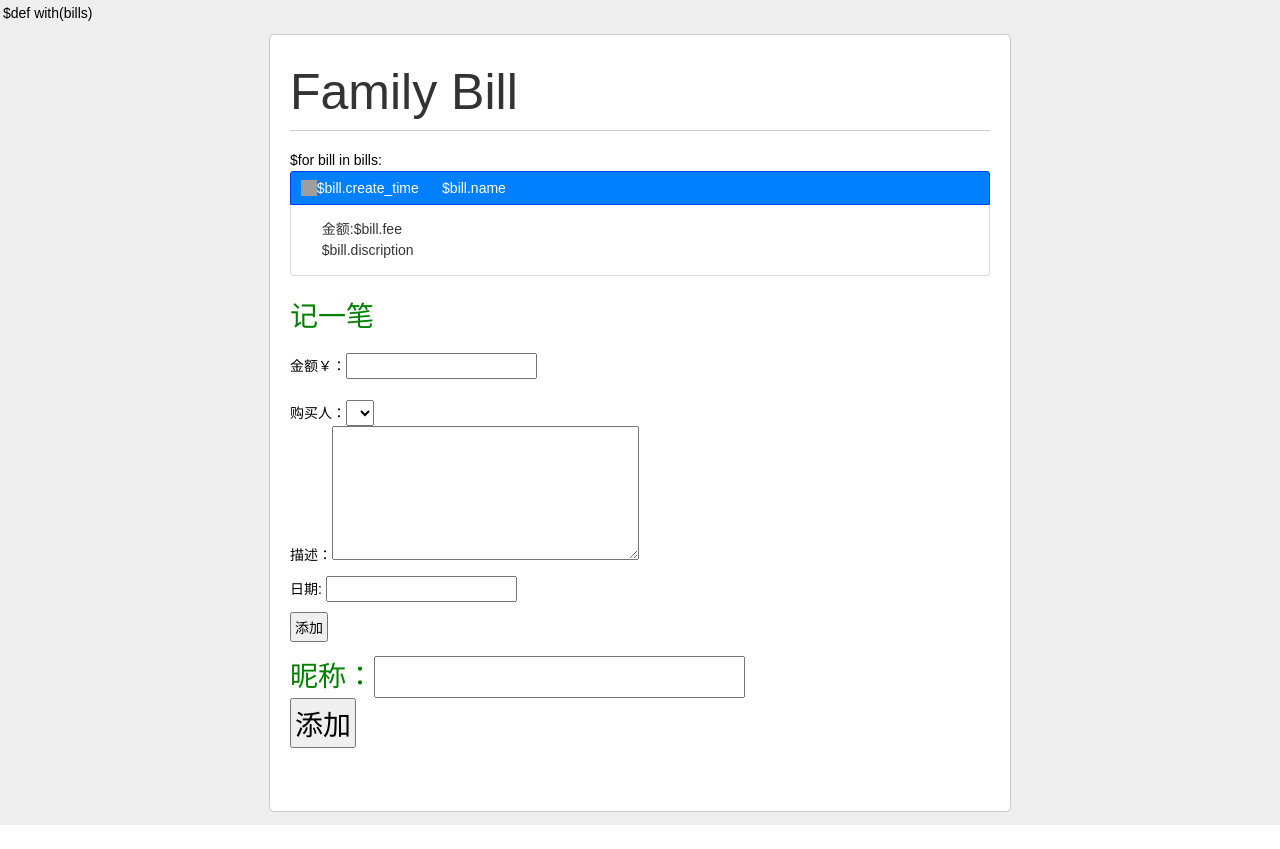
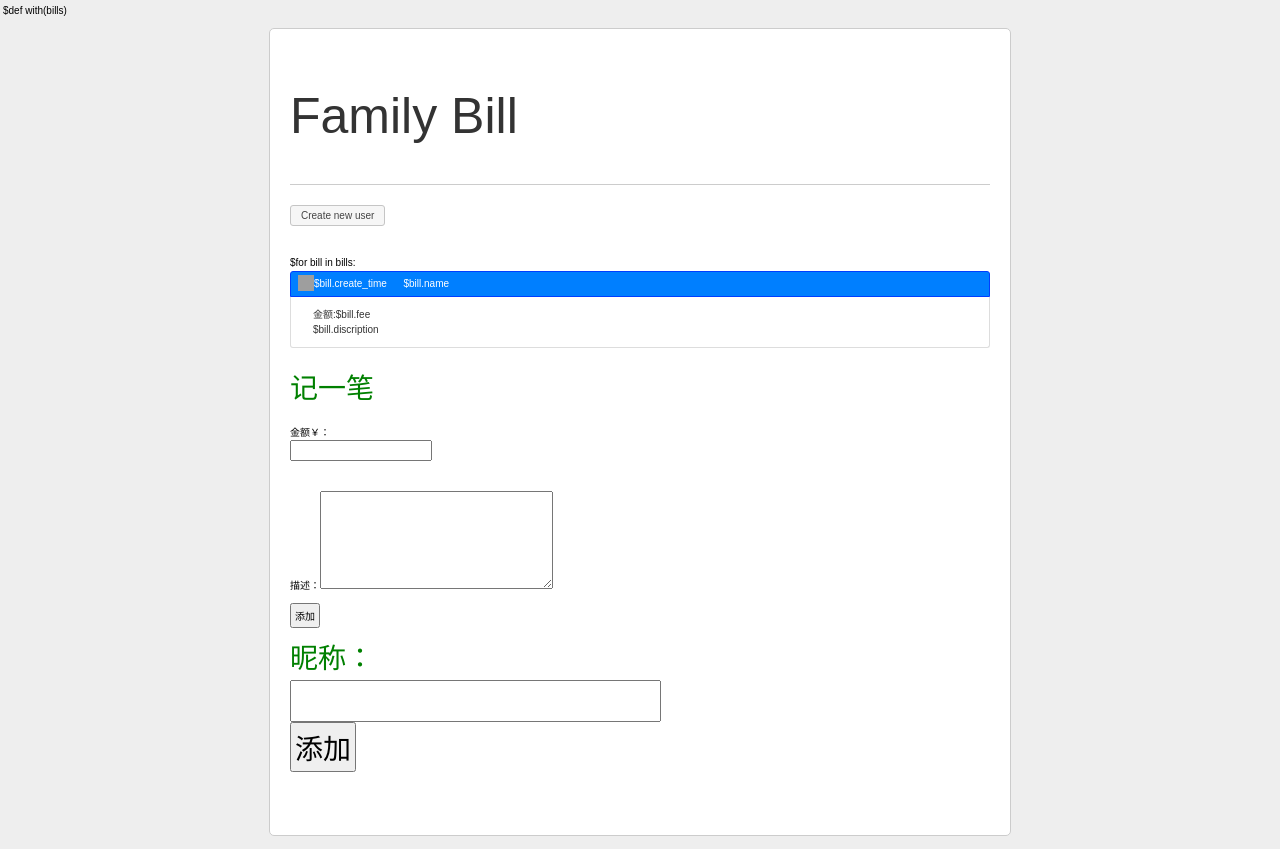
Before and after one commit to redfish88/FamilyBill, a Python web app: template templates/index.html in a window 1280 px wide. Before the commit the page ends 825 px from the top, so only its background shows below. Run offline with Jinja, Linux system fonts and the light colour scheme; the template is opened without the code that fills it, so the values that code supplies are empty; some libraries are stand-ins or nearby versions; grey boxes are pictures that could not be loaded.

Commit message:
添加UI样式

```diff
--- a/static/js/index.js
+++ b/static/js/index.js
@@ -7,7 +7,7 @@
         	collapsible: true,
         	heightStyle: "content"
         });
-      	$.post("/allMember", {
+      	$.post( "/allMember" , {
     	},
     	function(result) {
     		if(result){
@@ -19,5 +19,27 @@
     		}
 
     	});
+        $( "#dialog-form" ).dialog({
+            autoOpen: false,
+            height: 380,
+            width: 370,
+            modal: true,
+            buttons: {
+                "Create a bill": function() {
+                     $( "#post_new" ).submit();
+                },
+                Cancel: function() {
+                    $( this ).dialog( "close" );
+                }
+            },
+            close: function() {
+                allFields.val( "" ).removeClass( "ui-state-error" );
+            }
+        });
+        $( "#create-user" )
+            .button()
+            .click(function() {
+                $( "#dialog-form" ).dialog( "open" );
+            });
 
     })
--- /dev/null
+++ b/static/js/jquery.bgiframe-2.1.2.js
@@ -0,0 +1,39 @@
+/*! Copyright (c) 2010 Brandon Aaron (http://brandonaaron.net)
+ * Licensed under the MIT License (LICENSE.txt).
+ *
+ * Version 2.1.2
+ */
+
+(function($){
+
+$.fn.bgiframe = ($.browser.msie && /msie 6\.0/i.test(navigator.userAgent) ? function(s) {
+    s = $.extend({
+        top     : 'auto', // auto == .currentStyle.borderTopWidth
+        left    : 'auto', // auto == .currentStyle.borderLeftWidth
+        width   : 'auto', // auto == offsetWidth
+        height  : 'auto', // auto == offsetHeight
+        opacity : true,
+        src     : 'javascript:false;'
+    }, s);
+    var html = '<iframe class="bgiframe"frameborder="0"tabindex="-1"src="'+s.src+'"'+
+                   'style="display:block;position:absolute;z-index:-1;'+
+                       (s.opacity !== false?'filter:Alpha(Opacity=\'0\');':'')+
+                       'top:'+(s.top=='auto'?'expression(((parseInt(this.parentNode.currentStyle.borderTopWidth)||0)*-1)+\'px\')':prop(s.top))+';'+
+                       'left:'+(s.left=='auto'?'expression(((parseInt(this.parentNode.currentStyle.borderLeftWidth)||0)*-1)+\'px\')':prop(s.left))+';'+
+                       'width:'+(s.width=='auto'?'expression(this.parentNode.offsetWidth+\'px\')':prop(s.width))+';'+
+                       'height:'+(s.height=='auto'?'expression(this.parentNode.offsetHeight+\'px\')':prop(s.height))+';'+
+                '"/>';
+    return this.each(function() {
+        if ( $(this).children('iframe.bgiframe').length === 0 )
+            this.insertBefore( document.createElement(html), this.firstChild );
+    });
+} : function() { return this; });
+
+// old alias
+$.fn.bgIframe = $.fn.bgiframe;
+
+function prop(n) {
+    return n && n.constructor === Number ? n + 'px' : n;
+}
+
+})(jQuery);
--- a/templates/index.html
+++ b/templates/index.html
@@ -11,7 +11,20 @@ $def with(bills)
     <link rel="stylesheet" href="http://code.jquery.com/ui/1.9.1/themes/base/jquery-ui.css" />
     <script src="http://code.jquery.com/jquery-1.8.2.js"></script>
     <script src="http://code.jquery.com/ui/1.9.1/jquery-ui.js"></script>
+    <script src="/static/js/jquery.bgiframe-2.1.2.js"></script>
     <script src="/static/js/index.js"></script>
+    <style>
+        body { font-size: 62.5%; }
+        label, input { display:block; }
+        input.text { margin-bottom:12px; width:95%; padding: .4em; }
+        fieldset { padding:0; border:0; margin-top:25px; }
+        h1 { font-size: 1.2em; margin: .6em 0; }
+        div#users-contain { width: 350px; margin: 20px 0; }
+        div#users-contain table { margin: 1em 0; border-collapse: collapse; width: 100%; }
+        div#users-contain table td, div#users-contain table th { border: 1px solid #eee; padding: .6em 10px; text-align: left; }
+        .ui-dialog .ui-state-error { padding: .3em; }
+        .validateTips { border: 1px solid transparent; padding: 0.3em; }
+    </style>
 </head>
 
 <body>
@@ -20,6 +33,27 @@ $def with(bills)
         <h1><a href="/">Family Bill</a></h1>
     </div>
 
+        <button id="create-user">Create new user</button>
+        <br/><br/><br/>
+        <div id="dialog-form" title="Create new user">
+            <p class="validateTips">All form fields are required.</p>
+
+            <form action="/new" method="post" id="post_new">
+            <fieldset>
+
+                <label for="name">金额</label>
+                <input type="number" name="fee" id="name" class="text ui-widget-content ui-corner-all" />
+
+                <label for="email">购买人：</label>
+                <select name="member" id="member">
+                </select>
+                <label for="password">描述：</label>
+                <p><textarea rows=6 cols=35 name='discription'></textarea></p>
+                <label >日期：</label>
+                <p> <input type="text" id="create_time" name='create_time'/></p>
+            </fieldset>
+            </form>
+        </div>
     <div class="main box">
 
 
@@ -46,10 +80,8 @@ $def with(bills)
                 <form action="/new" method="post" id="post_new">
                     金额￥：<input type='number' name='fee' />
                     <br /><br />
-                    购买人：<select name="member" id="member">
-                    </select>
+
                     <p>描述：<textarea rows=6 cols=35 name='discription'></textarea></p>
-                    <p>日期: <input type="text" id="create_time" name='create_time'/></p>
 
                     <p><input type="submit" class="submit" value="添加" /></p>
                 </form>
```
Also changed, not shown: static/css/demos.css (added, +19 -0 lines).
